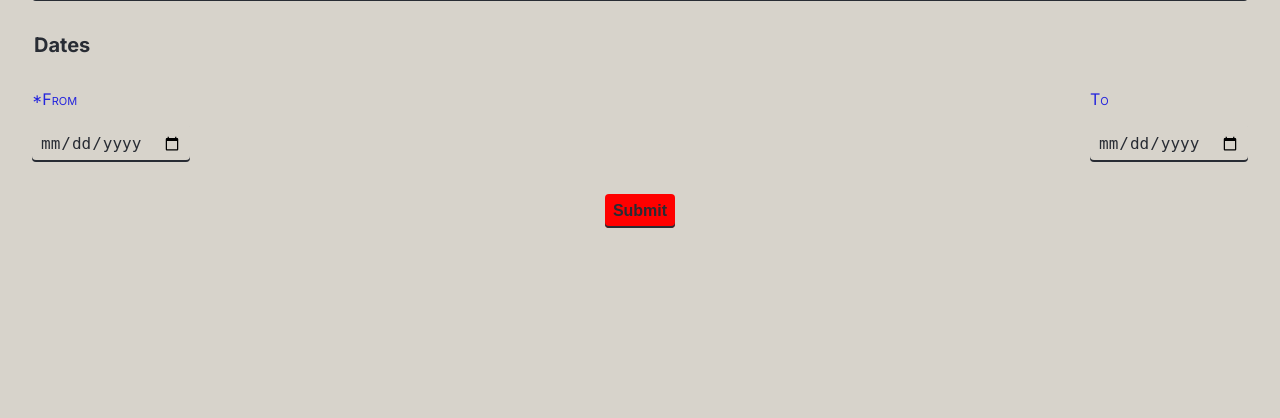
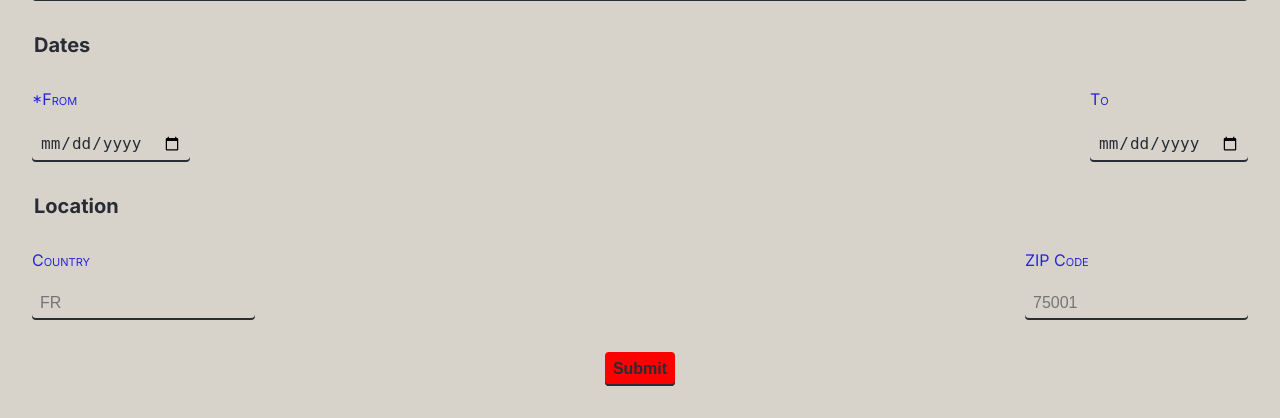
Before and after one commit to samiBendou/portfolio-php, a PHP site: page /admin/experiences/add.php in a window 1280 px wide. Shown: the part 947-1365 px from the top of the page. Before the commit the page ends 1175 px from the top, so only its background shows below. Run offline with PHP 8.4, Linux system fonts and the light colour scheme; data that the repository does not hold is empty.

Commit message:
handle location edition

```diff
--- a/src/admin/experiences/add.php
+++ b/src/admin/experiences/add.php
@@ -4,8 +4,20 @@ $dsn = $_ENV["DB_DSN"];
 $pdo = new PDO($dsn);
 
 if ($_SERVER["REQUEST_METHOD"] === "POST") {
-    $query = "INSERT INTO experience(kind, title, brief, details, started, ended)
-              VALUES (:kind, :title, :brief, :details, :started, :ended)";
+    $query = "INSERT INTO location(country, zip)
+              VALUES (:country, :zip)
+              ON CONFLICT (country, zip) DO UPDATE SET country=:country
+              RETURNING id";
+    $stmt = $pdo->prepare($query);
+    $stmt->execute([
+      ":country" => $_POST["country"],
+      ":zip" => $_POST["zip"],
+    ]);
+    $location_id = $stmt->fetchColumn();
+
+
+    $query = "INSERT INTO experience(kind, title, brief, details, started, ended, location)
+              VALUES (:kind, :title, :brief, :details, :started, :ended, location)";
     $stmt = $pdo->prepare($query);
     $stmt->execute([
       ":kind" => $_POST["kind"],
@@ -14,6 +26,7 @@ if ($_SERVER["REQUEST_METHOD"] === "POST") {
       ":details" => $_POST["details"],
       ":started" => $_POST["started"],
       ":ended" => $_POST["ended"] ? $_POST["ended"] : null,
+      ":location" => $_POST["location_id"]
     ]);
 
     header("Location: index.php");
--- a/src/admin/experiences/form.php
+++ b/src/admin/experiences/form.php
@@ -54,5 +54,18 @@ $kind = $experience["kind"];
     </fieldset>
   </fieldset>
 
+  <fieldset class="inline-field">
+    <legend>Location</legend>
+    <label>
+      <span>Country</span>
+      <input name="country" placeholder="FR" pattern="[A-Z]{2}" value="<?= $experience["country"] ?>"/>
+    </label>
+
+    <label>
+      <span>ZIP Code</span>
+      <input name="zip" placeholder="75001" value="<?= $experience["zip"] ?>"/>
+    </label>
+  </fieldset>
+
   <button>Submit</button>
 </form>
```
Also changed, not shown: src/admin/experiences/edit.php (+24 -2 lines).
